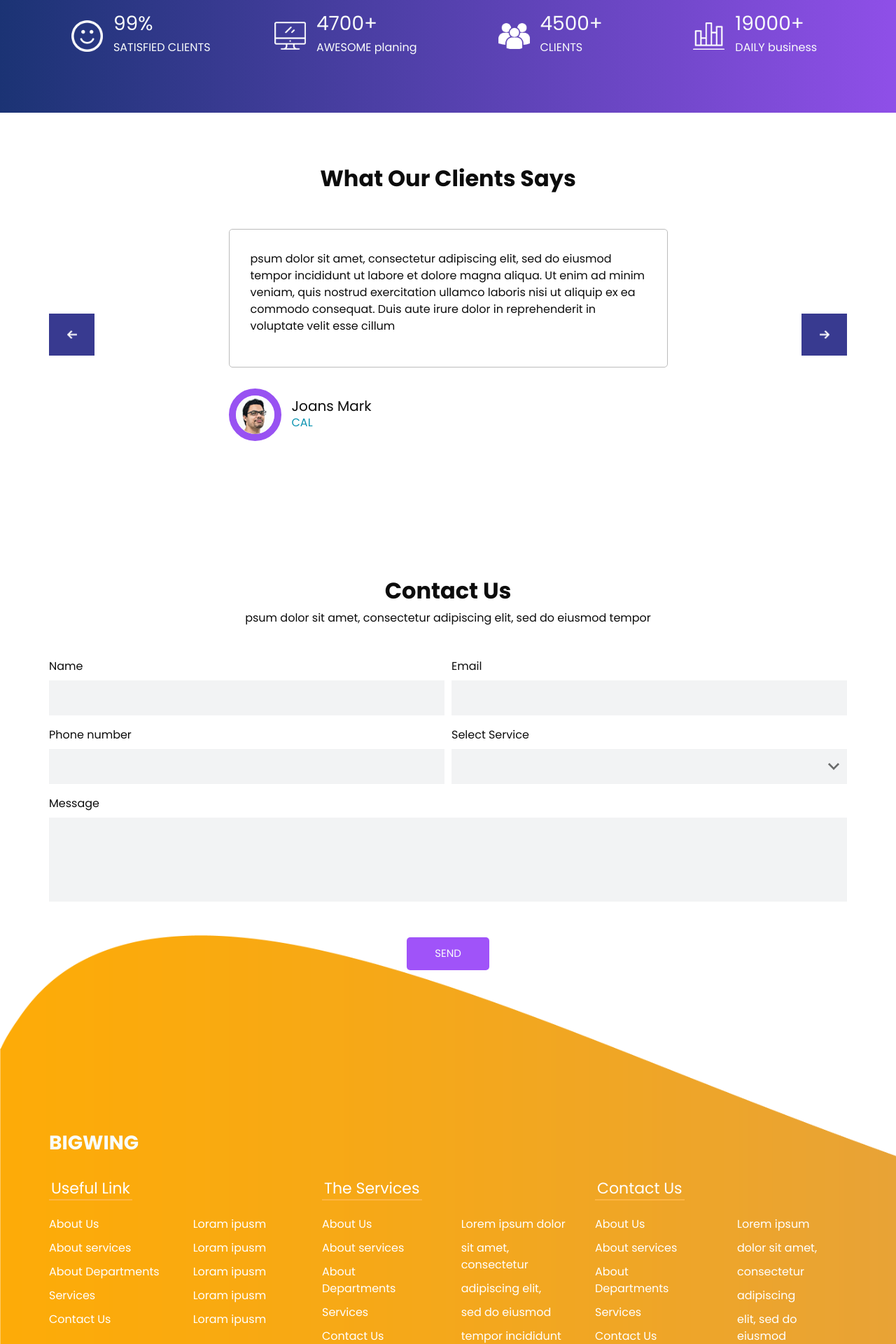
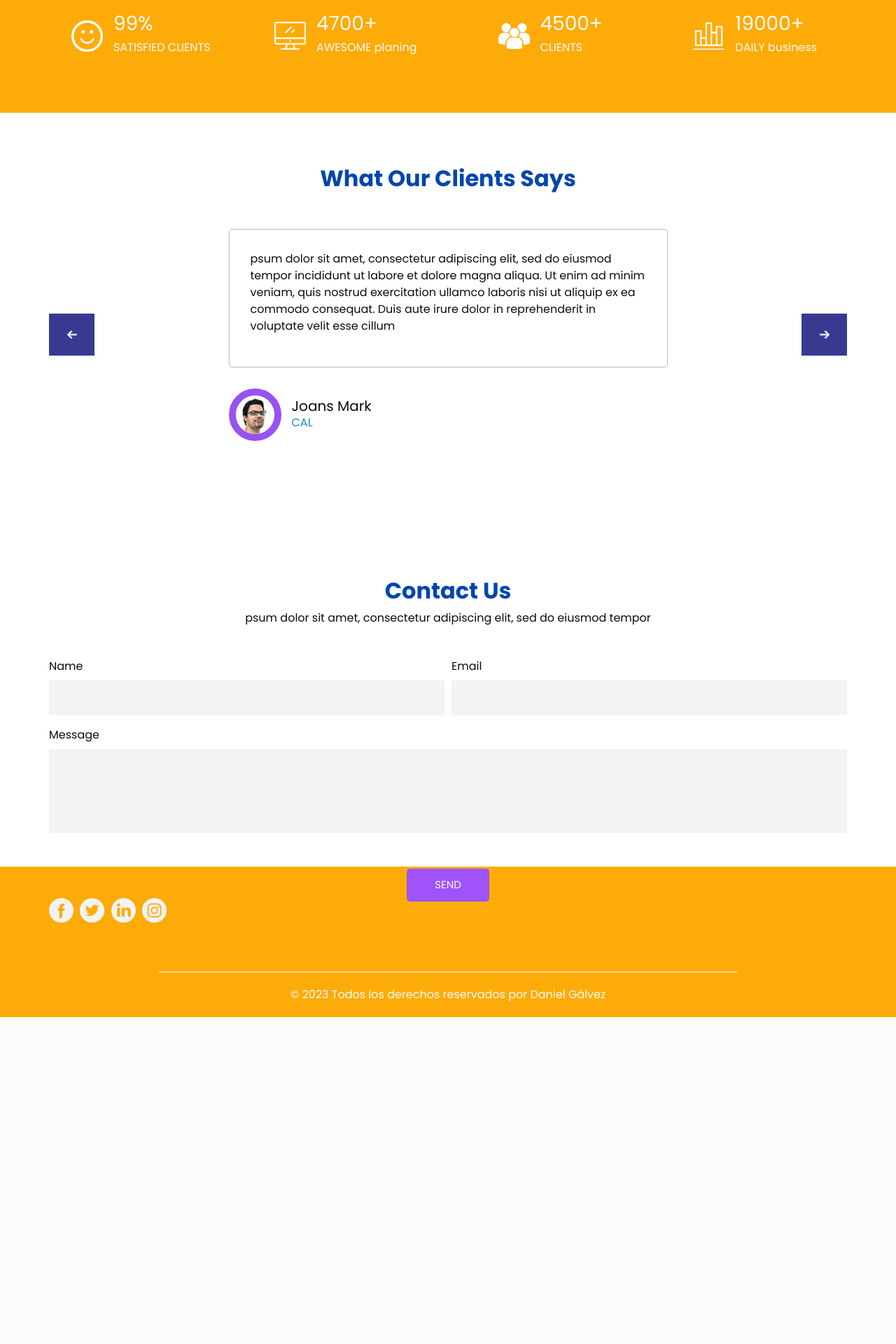
Before and after one commit to DanielHernandezGalvez/CreadorWeb, a PHP site: page / in a window 1280 px wide. Shown: the part 3800-5720 px from the top of the page at 70% size. After the commit the page ends 5253 px from the top, so only its background shows below. Run offline with PHP 8.4, Linux system fonts and the light colour scheme; some libraries are stand-ins or nearby versions.

Commit message:
formulario

```diff
--- a/templates/BigWing/css/style.css
+++ b/templates/BigWing/css/style.css
@@ -457,7 +457,7 @@ a:focus {
     from(#1b3374),
     to(#8f4fe8)
   );
-  background: linear-gradient(to right, #1b3374, #8f4fe8);
+  background: linear-gradient(to right, #fdab08, #fdab08);
 }
 
 .why_section .custom_heading-container h2 {
@@ -625,9 +625,9 @@ a:focus {
 
 /* info section */
 .footer_bg {
-  background-image: url(../images/footer.png);
+  background: var(--amarillo);
   background-size: cover;
-  padding-top: 280px;
+  padding-top: 20px;
   margin-top: -125px;
 }
 
--- a/templates/BigWing/index.html
+++ b/templates/BigWing/index.html
@@ -23,6 +23,14 @@
   <link href="css/style.css" rel="stylesheet"/>
   <!-- responsive style -->
   <link href="css/responsive.css" rel="stylesheet"/>
+  <script
+  type="text/javascript"
+  src="https://cdn.jsdelivr.net/npm/@emailjs/browser@3/dist/email.min.js"
+></script>
+
+<script type="text/javascript">
+  emailjs.init("0r7G6_2ElA5h-KCxi");
+</script>
 </head>
 
 <body>
@@ -113,7 +121,7 @@
   <section class="welcome_section layout_padding">
     <div class="container">
       <div class="custom_heading-container">
-        <h2>
+        <h2 class="span-action">
           Welcome To Our Company
         </h2>
       </div>
@@ -210,7 +218,7 @@
   <section class="problem_section layout_padding">
     <div class="container">
       <div class="custom_heading-container">
-        <h2>
+        <h2 class="span-action">
           Do you have any business problem ?
         </h2>
       </div>
@@ -312,7 +320,7 @@
   <!-- client section -->
   <section class="client_section layout_padding">
     <div class="container">
-      <h2>
+      <h2 class="span-action">
         What Our Clients Says
       </h2>
       <div id="carouselExampleControls" class="carousel slide" data-ride="carousel">
@@ -410,7 +418,7 @@
   <!-- contact section -->
   <section class="contact_section layout_padding">
     <div class="container contact_heading">
-      <h2>
+      <h2 class="span-action">
         Contact Us
       </h2>
       <p>
@@ -418,7 +426,7 @@
       </p>
     </div>
     <div class="container">
-      <form>
+      <form id="form">
         <div class="form-row">
           <div class="form-group col-md-6">
             <label for="inputName4">Name</label>
@@ -431,17 +439,8 @@
 
         </div>
         <div class="form-row">
-          <div class="form-group col-md-6">
-            <label for="inputNumber4">Phone number</label>
-            <input type="tel" class="form-control" id="inputNumber4"/>
-          </div>
-          <div class="form-group col-md-6">
-            <label for="inputState">Select Service</label>
-            <select id="inputState" class="form-control">
-              <option selected=""></option>
-              <option>...</option>
-            </select>
-          </div>
+
+
 
         </div>
         <div class="form-group">
@@ -451,7 +450,7 @@
     </div>
 
     <div class="d-flex justify-content-center">
-      <button type="submit" class="">Send</button>
+      <button type="submit" id="sendEmail" class="btn-box">Send</button>
     </div>
     </form>
 
@@ -462,206 +461,12 @@
   <div class="footer_bg">
     <!-- info section -->
     <section class="info_section layout_padding2-bottom">
-      <div class="container">
-        <h3 class="">
-          BigWing
-        </h3>
-      </div>
+
       <div class="container info_content">
 
-        <div>
-          <div class="row">
-            <div class="col-md-6 col-lg-4">
-              <div class="d-flex">
-                <h5>
-                  Useful Link
-                </h5>
-              </div>
-              <div class="d-flex ">
-                <ul>
-                  <li>
-                    <a href="">
-                      About Us
-                    </a>
-                  </li>
-                  <li>
-                    <a href="">
-                      About services
-                    </a>
-                  </li>
-                  <li>
-                    <a href="">
-                      About Departments
-                    </a>
-                  </li>
-                  <li>
-                    <a href="">
-                      Services
-                    </a>
-                  </li>
-                  <li>
-                    <a href="">
-                      Contact Us
-                    </a>
-                  </li>
-                </ul>
-                <ul class="ml-3 ml-md-5">
-                  <li>
-                    <a href="">
-                      Loram ipusm
-                    </a>
-                  </li>
-                  <li>
-                    <a href="">
-                      Loram ipusm
-                    </a>
-                  </li>
-                  <li>
-                    <a href="">
-                      Loram ipusm
-                    </a>
-                  </li>
-                  <li>
-                    <a href="">
-                      Loram ipusm
-                    </a>
-                  </li>
-                  <li>
-                    <a href="">
-                      Loram ipusm
-                    </a>
-                  </li>
-                </ul>
-              </div>
-            </div>
-            <div class="col-md-6 col-lg-4">
-              <div class="d-flex">
-                <h5>
-                  The Services
-                </h5>
-              </div>
-              <div class="d-flex ">
-                <ul>
-                  <li>
-                    <a href="">
-                      About Us
-                    </a>
-                  </li>
-                  <li>
-                    <a href="">
-                      About services
-                    </a>
-                  </li>
-                  <li>
-                    <a href="">
-                      About Departments
-                    </a>
-                  </li>
-                  <li>
-                    <a href="">
-                      Services
-                    </a>
-                  </li>
-                  <li>
-                    <a href="">
-                      Contact Us
-                    </a>
-                  </li>
-                </ul>
-                <ul class="ml-3 ml-md-5">
-                  <li>
-                    <a href="">
-                      Lorem ipsum dolor
-                    </a>
-                  </li>
-                  <li>
-                    <a href="">
-                      sit amet, consectetur
-                    </a>
-                  </li>
-                  <li>
-                    <a href="">
-                      adipiscing elit,
-                    </a>
-                  </li>
-                  <li>
-                    <a href="">
-                      sed do eiusmod
-                    </a>
-                  </li>
-                  <li>
-                    <a href="">
-                      tempor incididunt
-                    </a>
-                  </li>
-                </ul>
-              </div>
-            </div>
-            <div class="col-md-6 col-lg-4">
-              <div class="d-flex">
-                <h5>
-                  Contact Us
-                </h5>
-              </div>
-              <div class="d-flex ">
-                <ul>
-                  <li>
-                    <a href="">
-                      About Us
-                    </a>
-                  </li>
-                  <li>
-                    <a href="">
-                      About services
-                    </a>
-                  </li>
-                  <li>
-                    <a href="">
-                      About Departments
-                    </a>
-                  </li>
-                  <li>
-                    <a href="">
-                      Services
-                    </a>
-                  </li>
-                  <li>
-                    <a href="">
-                      Contact Us
-                    </a>
-                  </li>
-                </ul>
-                <ul class="ml-3 ml-md-5">
-                  <li>
-                    <a href="">
-                      Lorem ipsum
-                    </a>
-                  </li>
-                  <li>
-                    <a href="">
-                      dolor sit amet,
-                    </a>
-                  </li>
-                  <li>
-                    <a href="">
-                      consectetur
-                    </a>
-                  </li>
-                  <li>
-                    <a href="">
-                      adipiscing
-                    </a>
-                  </li>
-                  <li>
-                    <a href="">
-                      elit, sed do eiusmod
-                    </a>
-                  </li>
-                </ul>
-              </div>
-            </div>
-          </div>
-        </div>
+
+
+
         <div class="d-flex flex-column flex-lg-row justify-content-between align-items-center align-items-lg-baseline">
           <div class="social-box">
             <a href="">
@@ -678,17 +483,7 @@
               <img src="images/instagram1.png" alt=""/>
             </a>
           </div>
-          <div class="form_container mt-5">
-            <form action="">
-              <label for="subscribeMail">
-                Newsletter
-              </label>
-              <input type="email" placeholder="Enter Your email" id="subscribeMail"/>
-              <button type="submit">
-                Subscribe
-              </button>
-            </form>
-          </div>
+
         </div>
       </div>
 
@@ -699,8 +494,8 @@
     <!-- footer section -->
     <section class="container-fluid footer_section">
       <p>
-        © 2019 All Rights Reserved By
-        <a href="https://html.design/">Free Html Templates</a>
+        © 2023 Todos los derechos reservados por Daniel Gálvez
+
       </p>
     </section>
     <!-- footer section -->
@@ -709,7 +504,7 @@
 
   <script type="text/javascript" src="js/jquery-3.4.1.min.js"></script>
   <script type="text/javascript" src="js/bootstrap.js"></script>
-
+  <script type="text/javascript" src="js/form.js"></script>
 
 
 </body></html>
--- /dev/null
+++ b/templates/BigWing/js/form.js
@@ -0,0 +1,46 @@
+const btn = document.getElementById("sendEmail");
+
+document.getElementById("form").addEventListener("submit", function (event) {
+  event.preventDefault();
+  btn.value = "Sending...";
+
+  const serviceID = "default_service";
+  const templateID = "template_8r65f7w";
+
+  emailjs.sendForm(serviceID, templateID, this).then(
+    () => {
+      btn.value = "Send Email";
+      showSuccessMessage();
+    },
+    (err) => {
+      btn.value = "Send Email";
+      failMessage();
+    }
+  );
+});
+
+function showSuccessMessage() {
+  const successMessage = document.createElement("h4");
+  successMessage.textContent = "Enviado con éxito";
+  successMessage.style.color = "#00C896"; // Establece el color del texto a rojo
+  successMessage.style.marginTop = "15px"; // Agrega un margen superior de 15px
+  successMessage.style.fontSize = "2rem";
+  form.appendChild(successMessage);
+
+  setTimeout(function () {
+    form.removeChild(successMessage);
+  }, 10000); // Elimina el mensaje después de 10 segundos (10000 ms)
+}
+// mensaje fallido
+function failMessage() {
+  const failMessage = document.createElement("h4");
+  failMessage.textContent = "Error de envío, intentelo nuevamente";
+  failMessage.style.color = "#E15664"; // Establece el color del texto a verde
+  failMessage.style.marginTop = "15px"; // Agrega un margen superior de 15px
+  failMessage.style.fontSize = "2rem";
+  form.appendChild(failMessage);
+
+  setTimeout(function () {
+    form.removeChild(failMessage);
+  }, 10000); // Elimina el mensaje después de 10 segundos (10000 ms)
+}
```
Also changed, not shown: templates/BigWing/images/PNG/footer_2.png (added), templates/BigWing/images/footer.png, templates/BigWing/images/medio_2.png.
